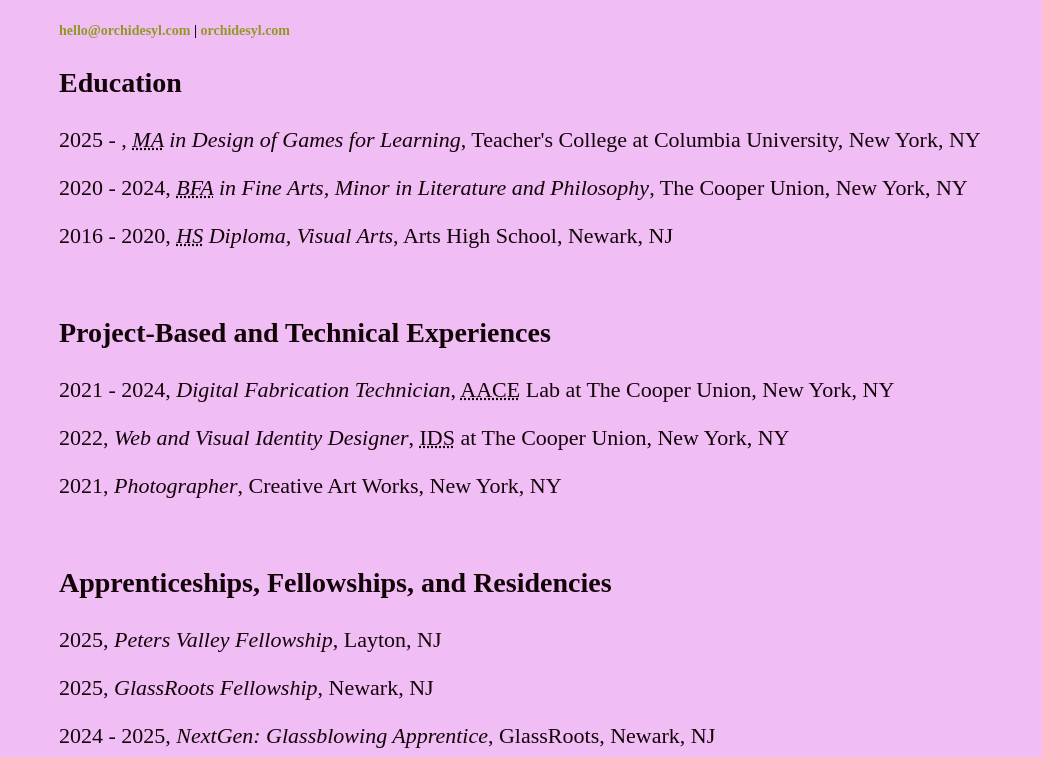
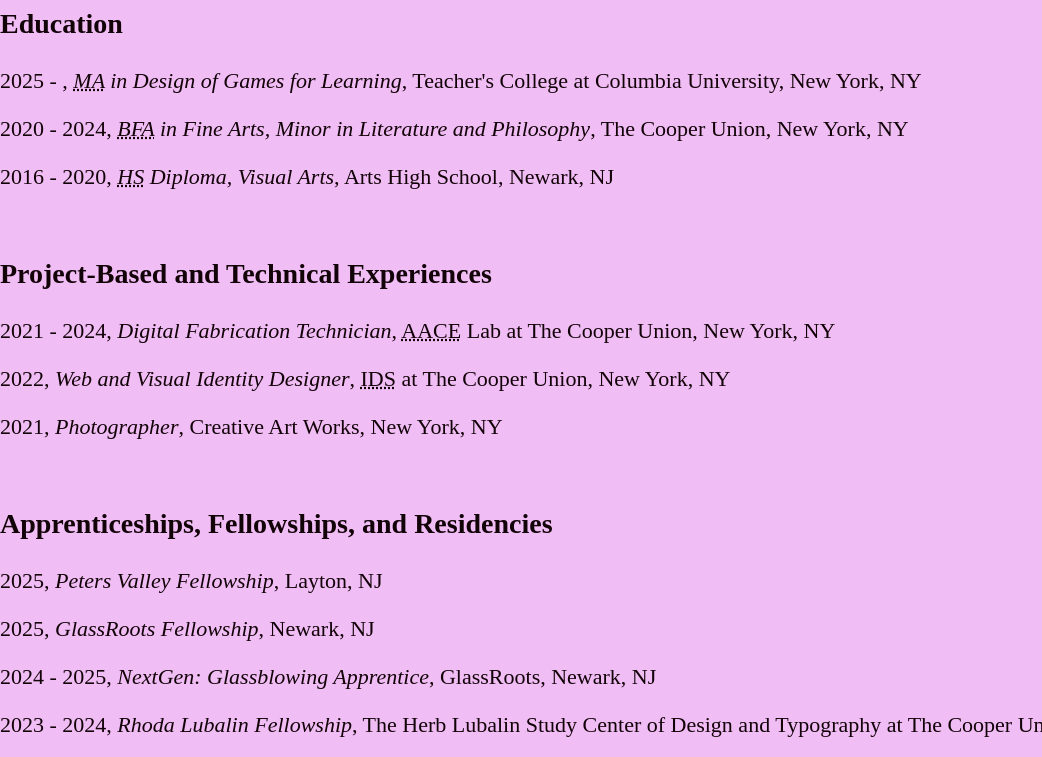
Before and after one commit to orchidesyl/orchidesyl.github.io, a plain HTML site: page CV.html in a window 1280 px wide. Shown: the part 163-920 px from the top of the page, without its empty margins (0-1042 px from the left). Drawn offline with Linux system fonts and the light colour scheme; a web font is replaced by a local one.

Commit message:
Update style.css

```diff
--- a/style.css
+++ b/style.css
@@ -150,9 +150,7 @@
 .archiveNav{
   padding: 14px;
 }
-.page {
-  padding: 59px;
-}
+
 
 
 /* load fonts */
```
